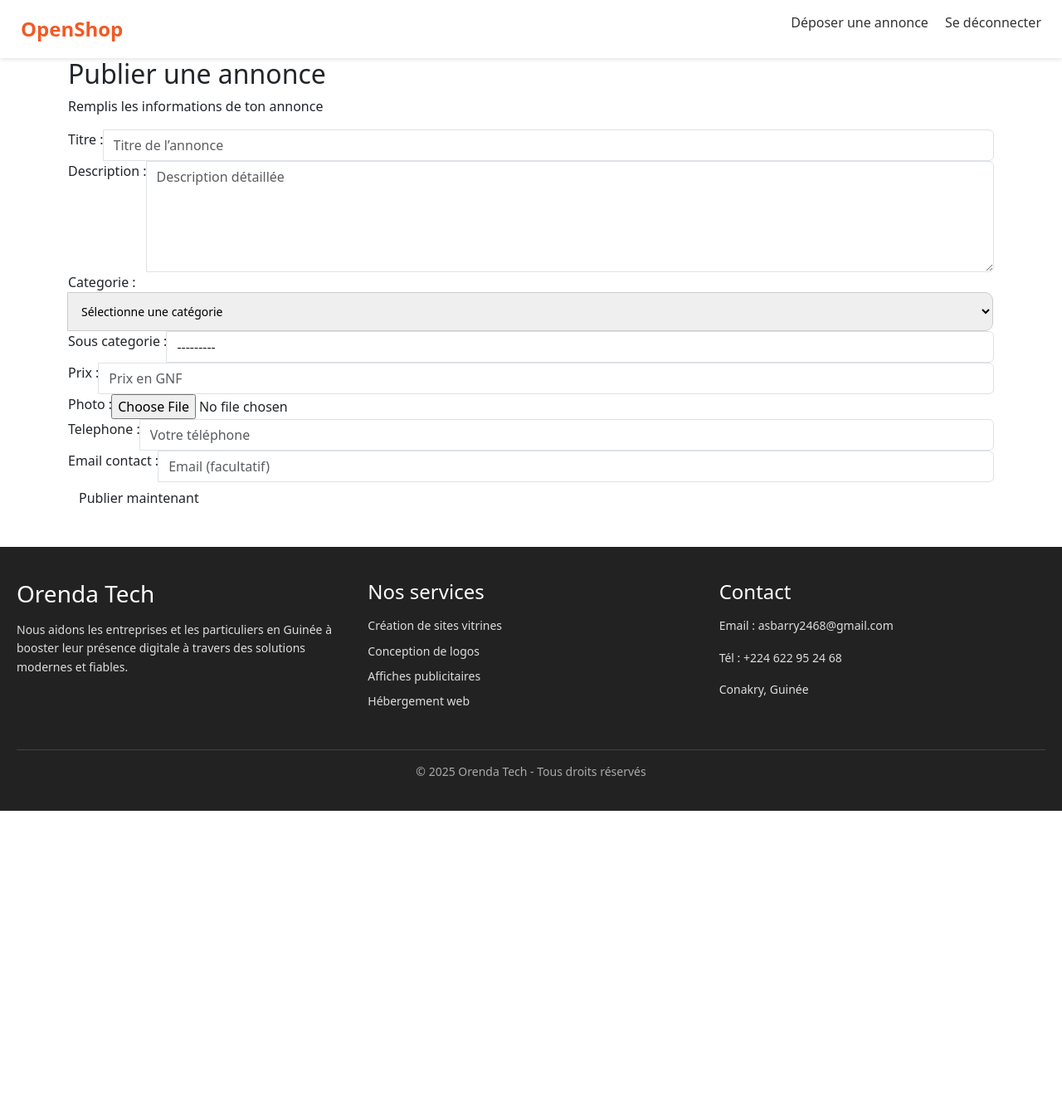
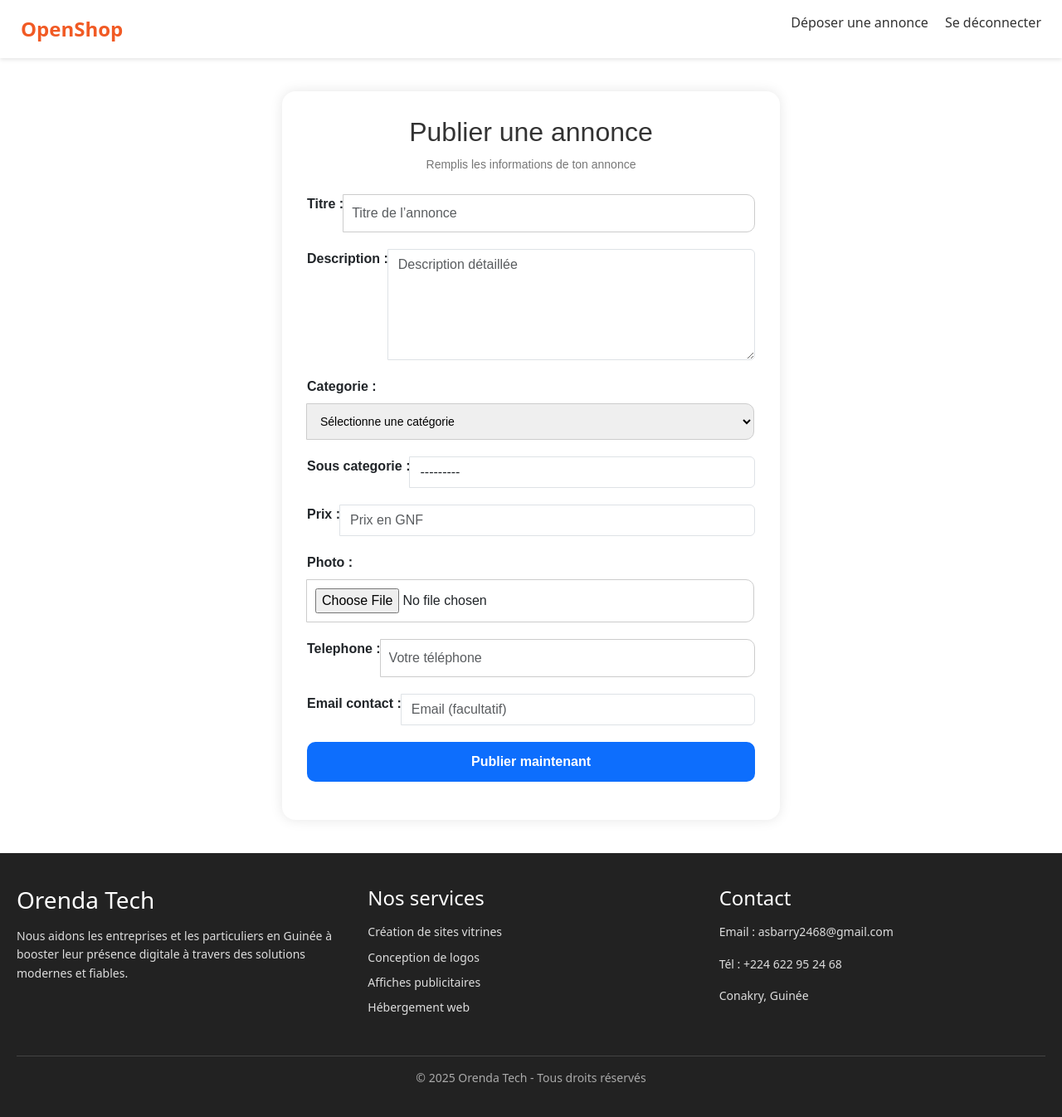
Before and after one commit to saliou216172/OpenShop, a Django app: page /creer_annonce/ in a window 1280 px wide. Shown: the whole page at 83% size. Before the commit the page ends 977 px from the top, so only its background shows below. Run offline with Django 5.2, Linux system fonts and the light colour scheme; a user stored in the database is signed in; data comes from the database, SQL or seed files in the repository.

Commit message:
Avance pas

```diff
--- a/static/css/style.css
+++ b/static/css/style.css
@@ -244,7 +244,65 @@
 
 
 /* Publier annonce */
-
+.container {
+    max-width: 600px;
+    margin: 40px auto;
+    background: #fff;
+    border-radius: 16px;
+    box-shadow: 0 0 15px rgba(0,0,0,0.1);
+    padding: 30px;
+    font-family: 'Poppins', sans-serif;
+}
+h2 {
+    text-align: center;
+    color: #333;
+    margin-bottom: 10px;
+}
+.subtitle {
+    text-align: center;
+    color: #777;
+    font-size: 14px;
+    margin-bottom: 25px;
+}
+.input-group {
+    margin-bottom: 20px;
+}
+label {
+    display: block;
+    font-weight: 600;
+    margin-bottom: 8px;
+}
+input[type="text"], input[type="file"], textarea, select {
+    width: 100%;
+    padding: 10px;
+    border: 1px solid #ccc;
+    border-radius: 10px;
+    transition: 0.3s;
+}
+input:focus, textarea:focus, select:focus {
+    border-color: #0d6efd;
+    box-shadow: 0 0 4px rgba(13,110,253,0.3);
+    outline: none;
+}
+.btn {
+    width: 100%;
+    background: #0d6efd;
+    color: white;
+    padding: 12px;
+    border: none;
+    border-radius: 10px;
+    font-size: 16px;
+    font-weight: bold;
+    cursor: pointer;
+    transition: 0.3s;
+}
+.btn:hover {
+    background: #0b5ed7;
+}
+.error-text {
+    color: red;
+    font-size: 13px;
+}
 
 
 /* Login */
--- a/store/views.py
+++ b/store/views.py
@@ -4,30 +4,21 @@ from.forms import AnnonceForm
 from.models import Annonce, Categorie, SousCategorie
 from django.http import JsonResponse
 
-from django.contrib.auth.decorators import login_required
-from django.shortcuts import render, redirect
-from .forms import AnnonceForm
-from .models import SousCategorie
-
 @login_required(login_url='authentication:login')
 def creer_annonce(request):
-    categorie_id = request.POST.get('categorie')
-    sous_categories = SousCategorie.objects.filter(categorie_id=categorie_id) if categorie_id else SousCategorie.objects.none()
-
-    if request.method == "POST" and 'submit' in request.POST:
+    form = AnnonceForm()
+    if request.method == "POST":
         form = AnnonceForm(request.POST, request.FILES)
         if form.is_valid():
             annonce = form.save(commit=False)
             annonce.auteur = request.user
             annonce.save()
             return redirect('home')
-    else:
-        form = AnnonceForm()
 
-    form.fields['sous_categorie'].queryset = sous_categories
-
-    return render(request, "store/creer_annonce.html", {
-        "form": form,
+    categories = Categorie.objects.all()
+    return render(request, 'store/creer_annonce.html', {
+        'form': form,
+        'categories': categories,
     })
 
 def home(request):
@@ -51,6 +42,8 @@ def annonces_par_souscategorie(request, souscategorie_id):
     })
 
 
-def get_sous_categories(request, categorie_id):
+def get_sous_categories(request):
+    """Vue appelée en AJAX pour charger les sous-catégories selon la catégorie choisie"""
+    categorie_id = request.GET.get('categorie_id')
     sous_categories = SousCategorie.objects.filter(categorie_id=categorie_id).values('id', 'nom')
     return JsonResponse(list(sous_categories), safe=False)
```
Also changed, not shown: static/js/ajouterAnnonce.js (+18 -13 lines).
